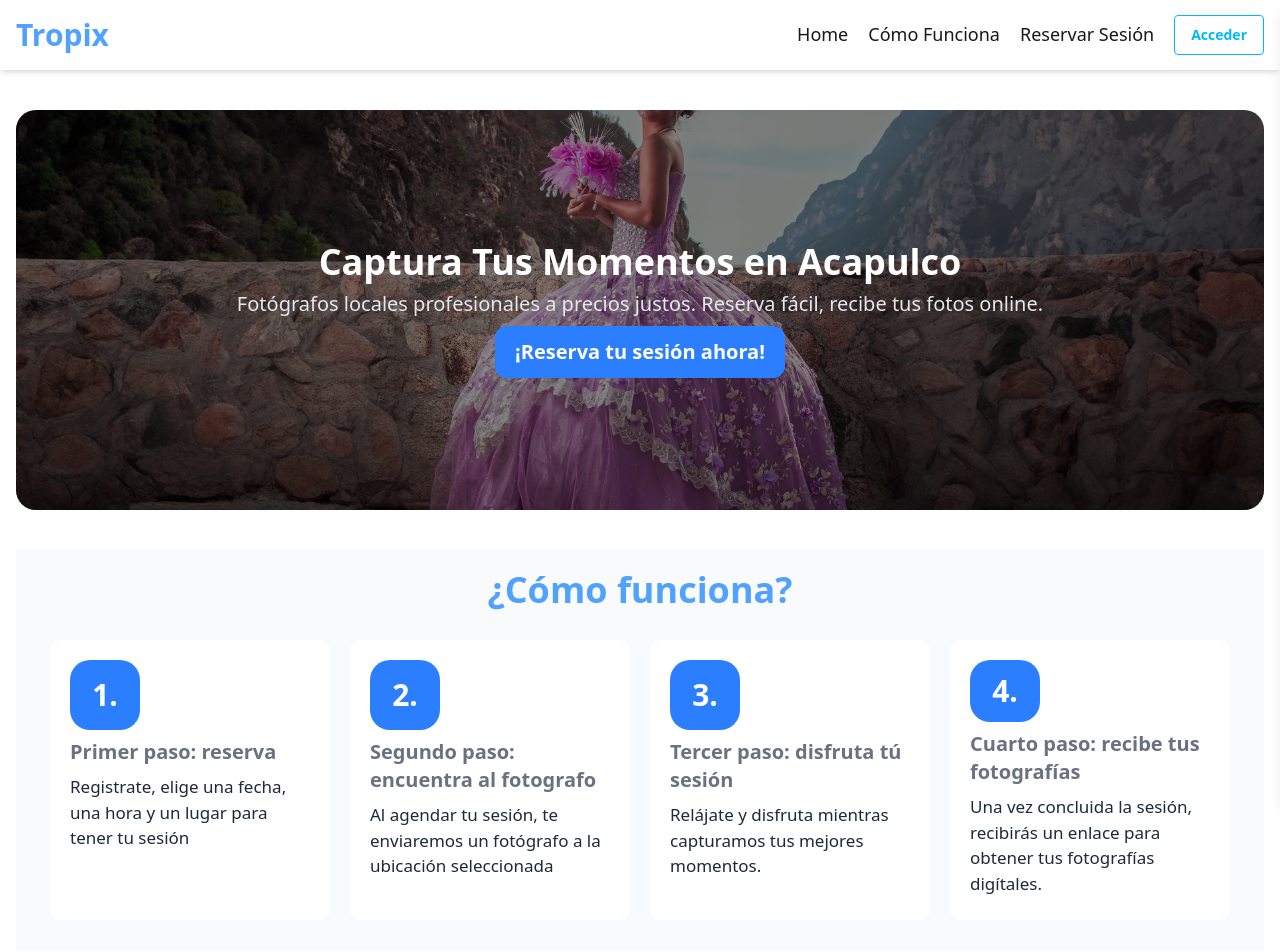
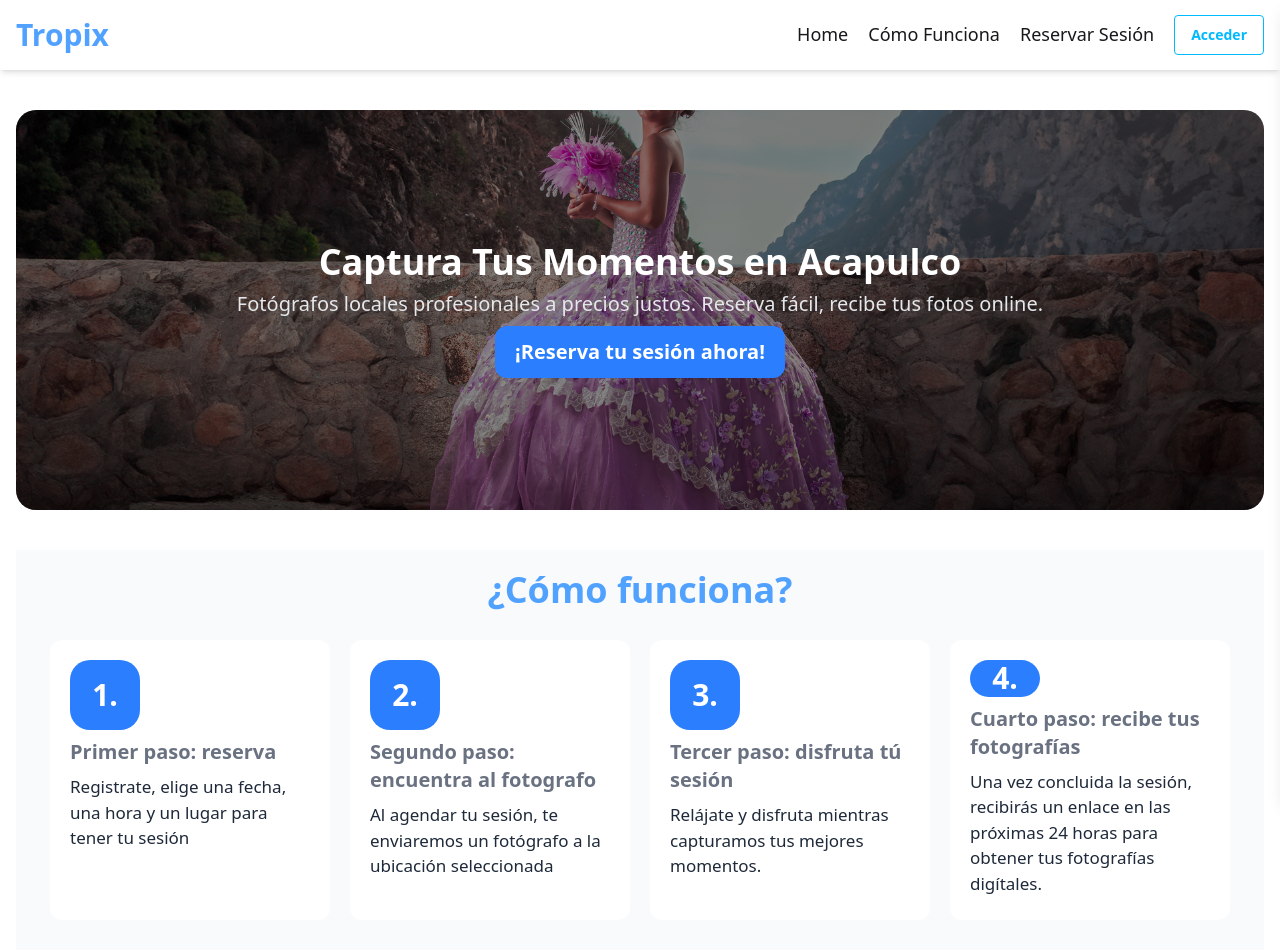
Before and after one commit to DavidAvila502/PhosellUi, a React (Vite) app: page / in a window 1280 px wide. Shown: the top 952 px of the page. Built offline with nearby package versions, Linux system fonts and the light colour scheme; no server answers.

Commit message:
text refactored

```diff
--- a/src/features/home/sections/HowWorkSection.tsx
+++ b/src/features/home/sections/HowWorkSection.tsx
@@ -34,7 +34,7 @@ const HowWorkSection = () => {
             <WorkStep
                number="4."
                title="Cuarto paso: recibe tus fotografías"
-               description="Una vez concluida la sesión, recibirás un enlace para obtener tus fotografías digítales."
+               description="Una vez concluida la sesión, recibirás un enlace en las próximas 24 horas para obtener tus fotografías digítales."
             />
          </div>
       </div>
```
